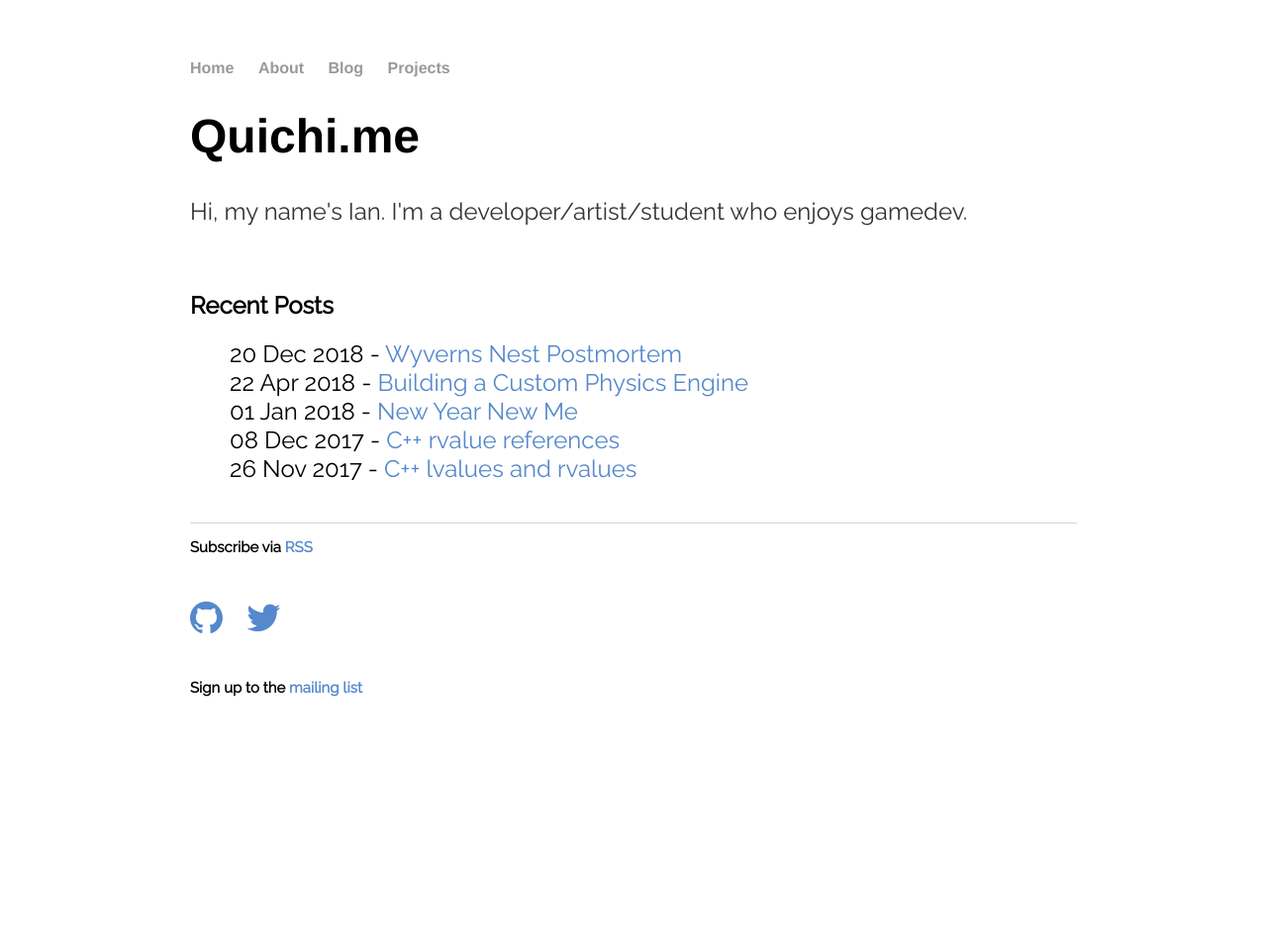
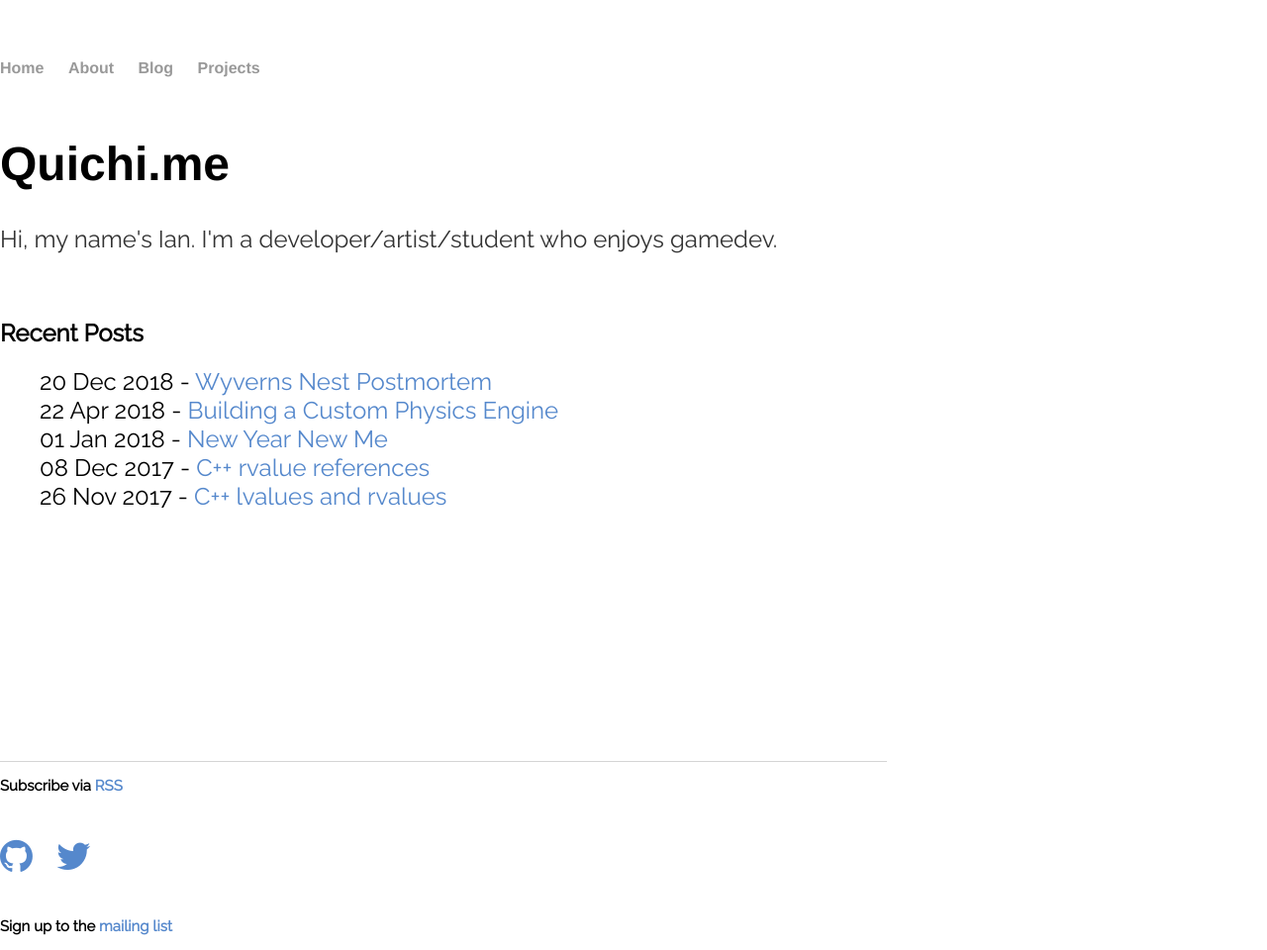
Before and after one commit to ianw3214/ianw3214.github.io, a Jekyll site: the page built from index.html, in a window 1280 px wide. Shown: the whole page at 99% size. Built offline with Jekyll 4.4.1, drawn with Linux system fonts in a browser that asks for light colours; a script that is not in the unit is left out; before the commit the page ends 900 px from its top, so only the background shows below that.

Commit message:
Fix footer to bottom of page

```diff
--- a/_layouts/default.html
+++ b/_layouts/default.html
@@ -13,7 +13,7 @@
         {% include constantcontact.html %}
     </head>
     <body>
-        <nav>
+        <nav id="navigation">
             <ul>
                 <li><a class="menu" href="/">Home</a></li>
                 <li><a class="menu" href="/about">About</a></li>
--- a/css/main.css
+++ b/css/main.css
@@ -1,8 +1,20 @@
+html {
+    height: 100%;
+}
+
 body {
-    margin: 60px auto;
+    min-height: 100%;
+    height: 100%;
     width: 70%;
     font-family: 'Raleway', sans-serif;
+    position: relative;
+    margin: 0;
 }
+
+#navigation {
+margin: 60px auto;
+}
+
 nav ul, footer ul {
     font-family:'Helvetica', 'Arial', 'Sans-Serif';
     padding: 0px;
@@ -33,6 +45,10 @@ p {
     color: #333;
 }
 footer {
+    position: absolute;
+    right: 0;
+    bottom: 0;
+    left: 0;
     border-top: 1px solid #d5d5d5;
     font-size: .8em;
 }
```
